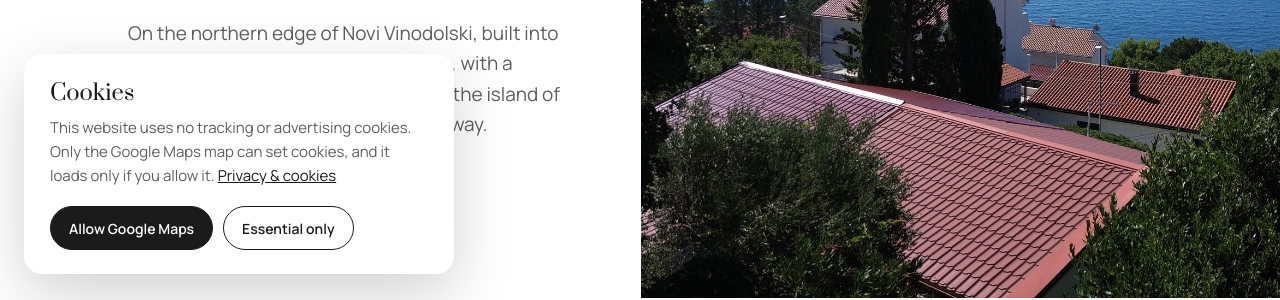
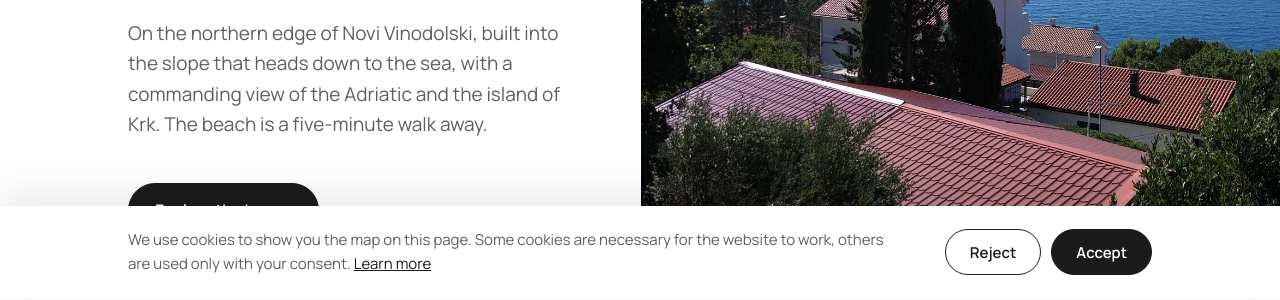
Before and after one commit to PitrG/villa-vaho, a plain HTML site: page index.html in a window 1280 px wide. Shown: the part 502-802 px from the top of the page. Drawn offline with Linux system fonts and the light colour scheme.

Commit message:
Standard Accept/Reject cookie banner
Co-Authored-By: Claude Opus 5.5 <noreply@anthropic.com>
Claude-Session: https://claude.ai/code/session_01MpzHGSdfcyvM6a7w8ECmkt

```diff
--- a/index.html
+++ b/index.html
@@ -202,14 +202,16 @@ footer button:hover{color:#fff}
 }
 
 /* cookie banner */
-.ck{position:fixed;left:24px;bottom:24px;z-index:60;max-width:430px;background:#fff;border-radius:18px;box-shadow:0 20px 60px rgba(0,0,0,.18);padding:24px 26px;display:none;font-size:15px;color:var(--ink2)}
+.ck{position:fixed;left:0;right:0;bottom:0;z-index:60;background:#fff;box-shadow:0 -10px 40px rgba(0,0,0,.1);display:none;font-size:15px;color:var(--ink2)}
 .ck.on{display:block}
-.ck h5{font:400 22px "Prata";color:var(--ink);margin-bottom:8px}
+.ck .in{max-width:var(--w);margin:0 auto;padding:22px 128px;display:flex;align-items:center;justify-content:space-between;gap:30px}
+.ck p{max-width:760px}
 .ck a{color:var(--ink);text-decoration:underline}
-.ck .btns{display:flex;gap:10px;margin-top:18px;flex-wrap:wrap}
-.ck .btn{height:44px;font-size:14px;padding:0 18px}
+.ck .btns{display:flex;gap:10px;flex:none}
+.ck .btn{height:46px;font-size:15px;padding:0 24px}
 .t:focus-visible,.btn:focus-visible,a:focus-visible,summary:focus-visible{outline:2px solid var(--acc);outline-offset:3px}
-@media(max-width:860px){.ck{left:12px;right:12px;bottom:12px;max-width:none;padding:20px}}
+@media(max-width:1200px){.ck .in{padding:20px 56px}}
+@media(max-width:860px){.ck .in{flex-direction:column;align-items:stretch;gap:16px;padding:20px}.ck .btns .btn{flex:1;justify-content:center}}
 </style></head><body>
 
 <nav><div class="wrap">
@@ -384,8 +386,8 @@ footer button:hover{color:#fff}
   <div class="map" id="map">
     <div class="mapph" id="mapph">
       <svg viewBox="0 0 24 24"><path d="M9 4 3 6v14l6-2 6 2 6-2V4l-6 2zM9 4v14M15 6v14"/></svg>
-      <p>The map is provided by Google Maps. When you load it, Google may set cookies and receive your IP address. <a href="privacy.html#maps" style="text-decoration:underline">Learn more</a></p>
-      <div class="btns"><button class="btn dark" id="loadMap">Load map</button></div>
+      <p>To see the map, please accept cookies.</p>
+      <div class="btns"><button class="btn dark" id="loadMap">Accept cookies</button></div>
     </div>
   </div>
 </div></section>
@@ -416,11 +418,10 @@ footer button:hover{color:#fff}
   <div class="links"><a href="privacy.html">Privacy &amp; cookies</a><button id="ckOpen">Cookie settings</button></div>
 </div></footer>
 
-<div class="ck" id="ck" role="dialog" aria-label="Cookie settings">
-  <h5>Cookies</h5>
-  <p>This website uses no tracking or advertising cookies. Only the Google Maps map can set cookies, and it loads only if you allow it. <a href="privacy.html">Privacy &amp; cookies</a></p>
-  <div class="btns"><button class="btn dark" id="ckYes">Allow Google Maps</button><button class="btn" id="ckNo">Essential only</button></div>
-</div>
+<div class="ck" id="ck" role="dialog" aria-label="Cookies"><div class="in">
+  <p>We use cookies to show you the map on this page. Some cookies are necessary for the website to work, others are used only with your consent. <a href="privacy.html">Learn more</a></p>
+  <div class="btns"><button class="btn" id="ckNo">Reject</button><button class="btn dark" id="ckYes">Accept</button></div>
+</div></div>
 
 <div class="allg" id="allg"><div class="head"><span class="logo">Villa Vaho photos</span><button class="btn" id="closeAll" style="height:44px">Close ✕</button></div><div id="allgIn"></div></div>
 <div class="lb" id="lb"><div class="bar"><span id="lbc"></span><button class="x" id="lbx" aria-label="Close">✕</button></div><div class="stage"><button class="nav prev" id="lbp" aria-label="Previous">←</button><img id="lbi" alt=""><button class="nav next" id="lbn" aria-label="Next">→</button></div></div>
```
Also changed, not shown: privacy.html (+6 -6 lines).
